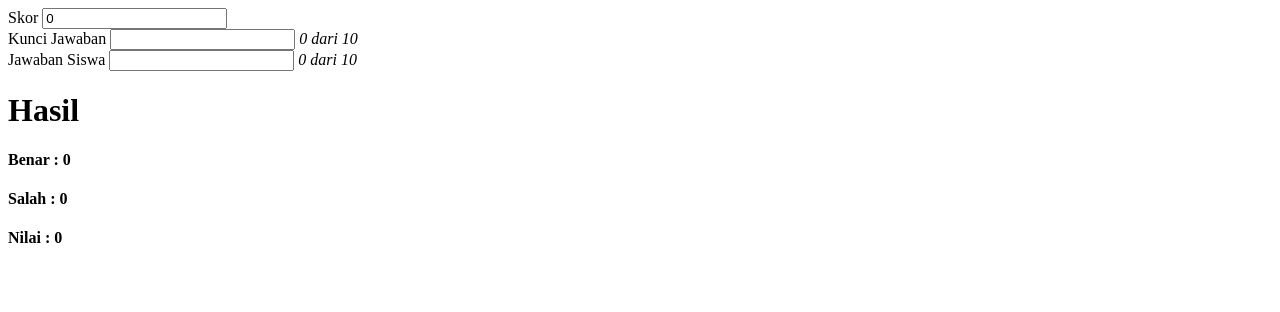
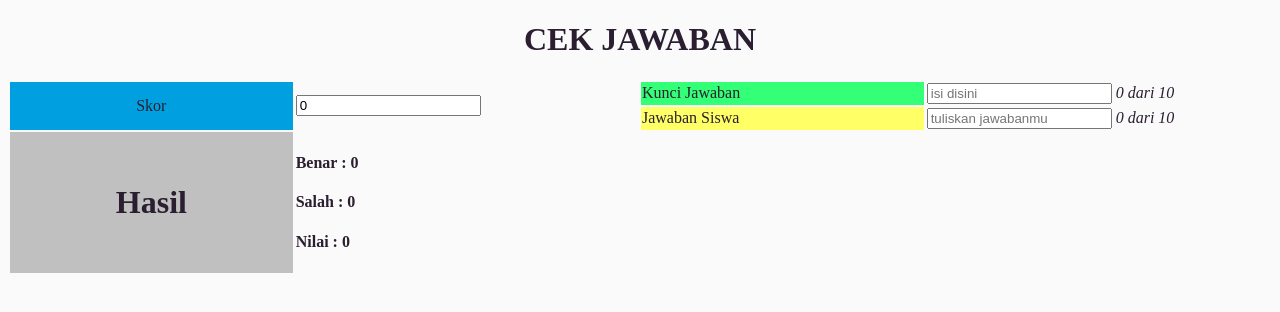
Before and after one commit to sarahfh12/cek-jawaban-, a plain HTML site: page index.html in a window 1280 px wide. Drawn offline with nearby package versions, Linux system fonts and the light colour scheme.

Commit message:
Add files via upload

```diff
--- a/index.html
+++ b/index.html
@@ -5,33 +5,82 @@
     <meta http-equiv="X-UA-Compatible" content="IE=edge">
     <meta name="viewport" content="width=device-width, initial-scale=1.0">
     <title>Cek Jawaban</title>
+    <style>
+        body {
+            background-color: #fafafa;
+            color: #2a1e30;
+          }
+
+          td {
+          color: #2a1e30;
+          }
+
+          .form-control,
+          .form-control:focus {
+            background-color: transparent;
+            color: #fafafa;
+            font-size: 22px;
+          }
+          a {
+            color: inherit;
+            text-decoration: underline;
+          }
+          a:hover {
+            color: #fafafa;
+          }
+      </style>
 </head>
 <body>
 
     <div id="app">
+        <div class="container">
+        <div class="row">
+            <header class="mt-5 mb-5 text-center">
+                <h1 align="center">CEK JAWABAN</h1>
+              </header>
+        <table align="center">
+        <div class="col-md-6 offset-md-3">
+        <tr>
+            <td align="center" bgcolor="oraye" width="10%" rowspan="2">
+            <label>Skor</label>
+            </td>
+            <td width="10%" rowspan="2">
+            <input type="number" v-model="skor" placeholder="isi skor">
+            </td>
 
-        <div>
-            <label>Skor</label>
-            <input type="number" v-model="skor">
+        </div>
+        <div id="oke" class="mt-4 mb-4">
+
+            <td bgcolor="#33ff77" width="10%" rowspan="1" colspan="4">
+            <label>Kunci Jawaban</label></td>
+            <td width="10%">
+            <input v-model="kunciJawaban" maxlength="10" placeholder="isi disini">
+            <em>{{ kunciJawaban.length }} dari {{ JumlahSoal }}</em></td>
+        </tr>
         </div>
 
-        <div>
-            <label>Kunci Jawaban</label>
-            <input v-model="kunciJawaban" maxlength="10">
-            <em>{{ kunciJawaban.length }} dari {{ JumlahSoal }}</em>
+        <div class="mt-4 mb-4">
+
+        <tr>
+            <td bgcolor="#ffff66" width="10%" rowspan="1" colspan="4">
+            <label>Jawaban Siswa</label></td>
+            <td width="10%">
+            <input v-model="JawabanSiswa" maxlength="10" placeholder="tuliskan jawabanmu">
+            <em>{{ JawabanSiswa.length }} dari {{ JumlahSoal }}</em></td>
+        </tr>
+
         </div>
 
-        <div>
-            <label>Jawaban Siswa</label>
-            <input v-model="JawabanSiswa" maxlength="10">
-            <em>{{ JawabanSiswa.length }} dari {{ JumlahSoal }}</em>
-        </div>
-
-        <h1>Hasil</h1>
-        <h4>Benar : {{hasil.benar}}</h4>
-        <h4>Salah : {{hasil.salah}}</h4>
-        <h4>Nilai : {{hasil.nilai}}</h4>
-
+            <td bgcolor="silver" width="10%">
+            <h1 align="center">Hasil</h1></td>
+            <td width="10%">
+            <h4>Benar : {{hasil.benar}}</h4>
+            <h4>Salah : {{hasil.salah}}</h4>
+            <h4>Nilai : {{hasil.nilai}}</h4></td>
+        </tr>
+    </table>
+    </div>
+    </div>
     </div>
 
     <script src="https://cdn.jsdelivr.net/npm/vue@2/dist/vue.js"></script>
```
